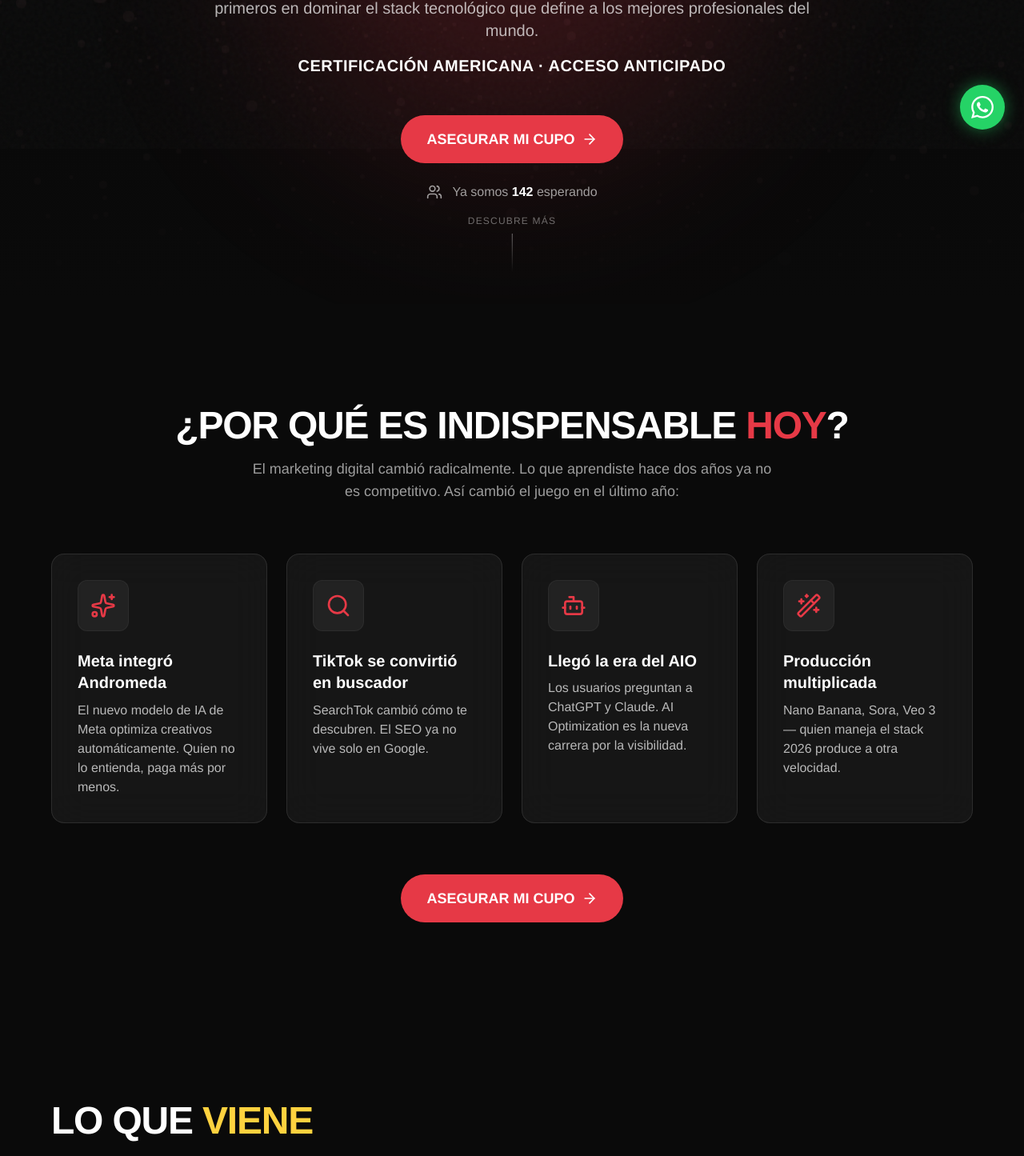
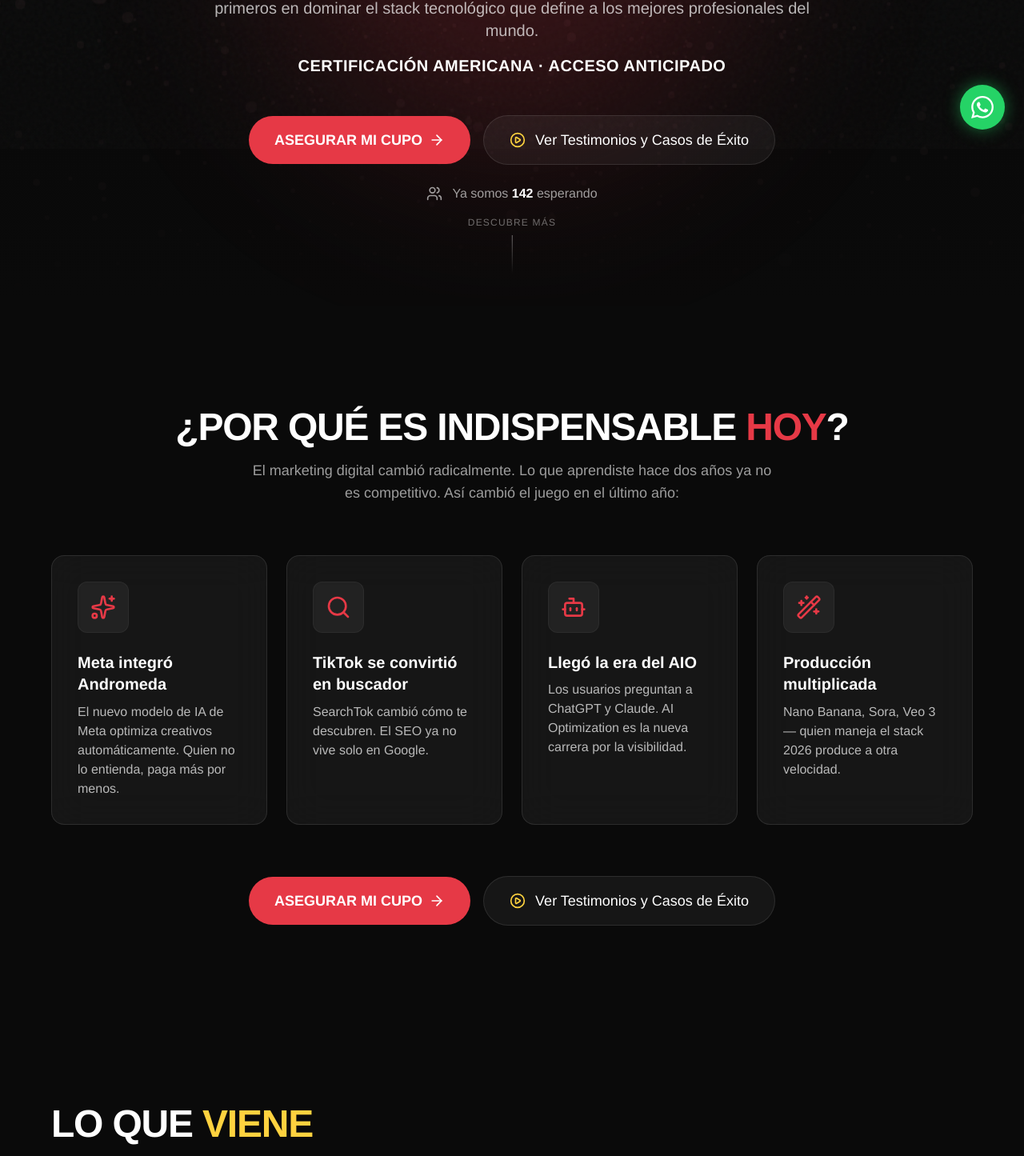
Before and after one commit to creativedisenos-ad/creative-waitlist, a Next.js app: page / in a window 1280 px wide. Shown: the part 614-2059 px from the top of the page at 80% size. Built offline with nearby package versions, Linux system fonts and the light colour scheme.

Commit message:
feat: add testimonial buttons across main sections

```diff
--- a/src/components/Benefits.tsx
+++ b/src/components/Benefits.tsx
@@ -3,6 +3,7 @@
 import { motion } from "framer-motion";
 import { Check, LockOpen, Star, FileText, Users, Award, BadgeCheck } from "lucide-react";
 import CtaButton from "./CtaButton";
+import TestimonialButton from "./TestimonialButton";
 
 const benefits = [
   {
@@ -67,8 +68,9 @@ export default function Benefits() {
           ))}
         </div>
 
-        <div className="mt-12 flex justify-center">
+        <div className="mt-12 flex flex-col sm:flex-row items-center justify-center gap-4">
           <CtaButton />
+          <TestimonialButton />
         </div>
       </div>
     </section>
--- a/src/components/FAQ.tsx
+++ b/src/components/FAQ.tsx
@@ -4,6 +4,7 @@ import { useState } from "react";
 import { motion, AnimatePresence } from "framer-motion";
 import { Plus, Minus } from "lucide-react";
 import CtaButton from "./CtaButton";
+import TestimonialButton from "./TestimonialButton";
 
 const faqs = [
   {
@@ -75,8 +76,9 @@ export default function FAQ() {
           })}
         </div>
 
-        <div className="mt-12 flex justify-center">
+        <div className="mt-12 flex flex-col sm:flex-row items-center justify-center gap-4">
           <CtaButton />
+          <TestimonialButton />
         </div>
       </div>
     </section>
--- a/src/components/Hero.tsx
+++ b/src/components/Hero.tsx
@@ -4,6 +4,7 @@ import { motion } from "framer-motion";
 import { useEffect, useState } from "react";
 import { ArrowRight, Users, BadgeCheck } from "lucide-react";
 import dynamic from "next/dynamic";
+import TestimonialButton from "./TestimonialButton";
 
 // Carga perezosa (lazy load) del fondo 3D para que la página cargue ultra rápido
 const ParticlesBackground = dynamic(() => import("./ParticlesBackground"), {
@@ -103,6 +104,7 @@ export default function Hero() {
           transition={{ duration: 0.5, delay: 0.6 }}
           className="flex flex-col items-center gap-6"
         >
+          <div className="flex flex-col sm:flex-row items-center justify-center gap-4">
             <button
               onClick={() => {
                 document.getElementById("waitlist-form")?.scrollIntoView({ behavior: "smooth" });
@@ -110,11 +112,13 @@ export default function Hero() {
               className="group relative px-8 py-4 bg-academy-red text-white font-bold text-lg rounded-full overflow-hidden transition-all hover:scale-105 hover:shadow-[0_0_40px_-10px_#E63946]"
             >
               <div className="absolute inset-0 bg-white/20 translate-y-full group-hover:translate-y-0 transition-transform duration-300 ease-out"></div>
-            <span className="relative flex items-center gap-2">
+              <span className="relative z-10 flex items-center gap-2">
                 ASEGURAR MI CUPO
                 <ArrowRight className="w-5 h-5 group-hover:translate-x-1 transition-transform" />
               </span>
             </button>
+            <TestimonialButton />
+          </div>
 
           {/* Realtime Counter Mock */}
           <div className="flex items-center gap-3 text-white/60">
--- a/src/components/ProblemCards.tsx
+++ b/src/components/ProblemCards.tsx
@@ -3,6 +3,7 @@
 import { motion } from "framer-motion";
 import { Bot, Search, Sparkles, Wand2 } from "lucide-react";
 import CtaButton from "./CtaButton";
+import TestimonialButton from "./TestimonialButton";
 
 const problems = [
   {
@@ -77,8 +78,9 @@ export default function ProblemCards() {
           ))}
         </div>
 
-        <div className="mt-16 flex justify-center">
+        <div className="mt-16 flex flex-col sm:flex-row items-center justify-center gap-4">
           <CtaButton />
+          <TestimonialButton />
         </div>
       </div>
     </section>
--- /dev/null
+++ b/src/components/TestimonialButton.tsx
@@ -0,0 +1,17 @@
+"use client";
+
+import { PlayCircle } from "lucide-react";
+
+export default function TestimonialButton({ className = "" }: { className?: string }) {
+  return (
+    <a
+      href="https://drive.google.com/drive/folders/1YOpVymQzQvLjD6yogYWn9NLN8pAJjgm5?usp=share_link"
+      target="_blank"
+      rel="noopener noreferrer"
+      className={`group px-8 py-4 bg-white/5 border border-white/10 hover:bg-white/10 text-white font-medium text-lg rounded-full transition-all flex items-center justify-center gap-3 hover:border-academy-yellow/30 ${className}`}
+    >
+      <PlayCircle className="w-5 h-5 text-academy-yellow group-hover:scale-110 transition-transform" />
+      Ver Testimonios y Casos de Éxito
+    </a>
+  );
+}
```
Lines whose indentation alone changed are shown as unchanged.
